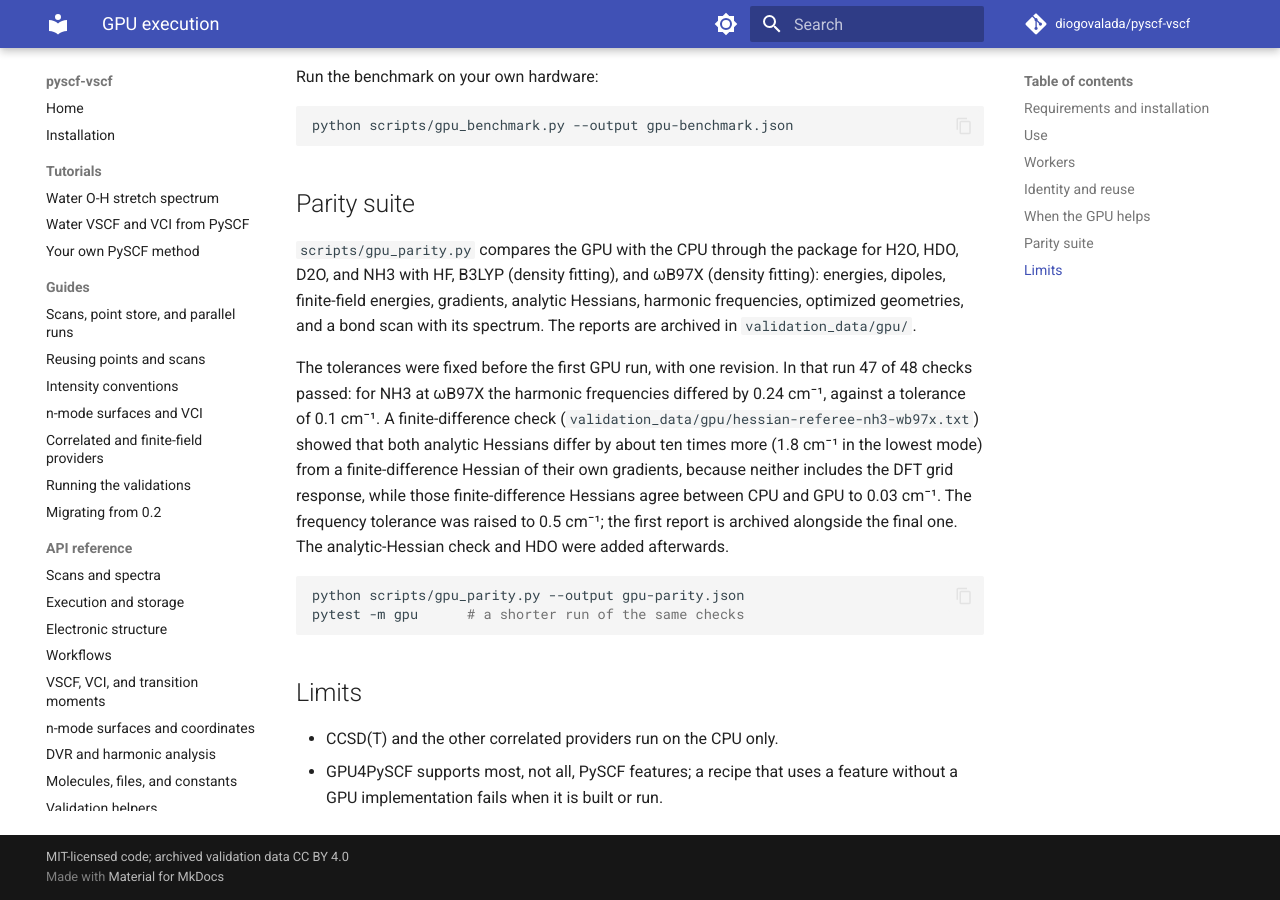
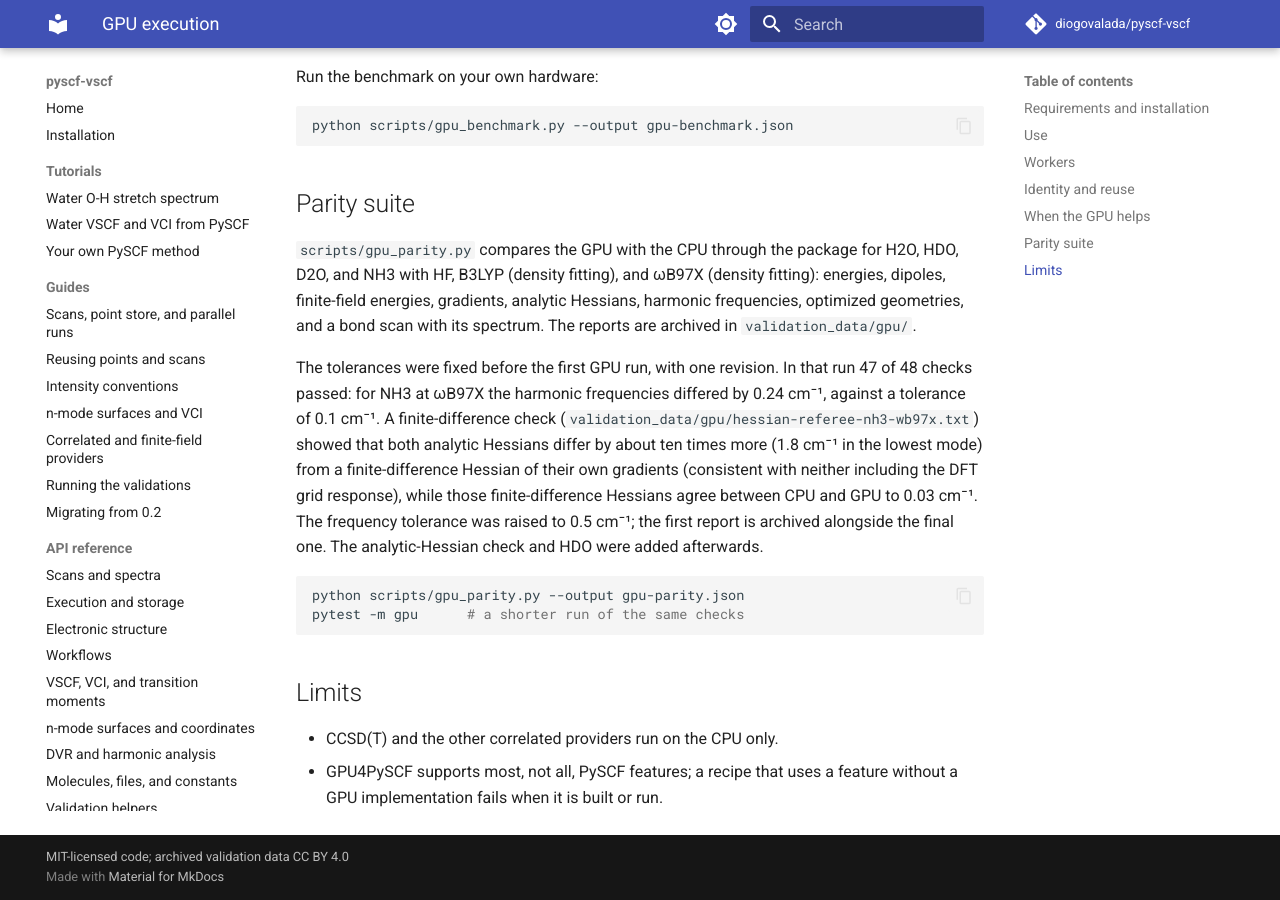
Before and after one commit to diogovalada/pyscf-vscf, an MkDocs documentation site: the page built from docs/gpu.md, in a window 1280 px wide and 900 px high, scrolled down 1981 px. Built offline with MkDocs 1.6.1 and Material for MkDocs 9.7.7, drawn with Linux system fonts in a browser that asks for light colours; comment, search, counter and statistics services are not loaded.

Commit message:
Describe the Hessian difference as evidence, not proof

```diff
--- a/docs/gpu.md
+++ b/docs/gpu.md
@@ -106,8 +106,8 @@ that run 47 of 48 checks passed: for NH3 at ωB97X the harmonic frequencies
 differed by 0.24 cm⁻¹, against a tolerance of 0.1 cm⁻¹. A finite-difference
 check (`validation_data/gpu/hessian-referee-nh3-wb97x.txt`) showed that both
 analytic Hessians differ by about ten times more (1.8 cm⁻¹ in the lowest
-mode) from a finite-difference Hessian of their own gradients, because
-neither includes the DFT grid response, while those finite-difference
+mode) from a finite-difference Hessian of their own gradients (consistent
+with neither including the DFT grid response), while those finite-difference
 Hessians agree between CPU and GPU to 0.03 cm⁻¹. The frequency tolerance
 was raised to 0.5 cm⁻¹; the first report is archived alongside the final
 one. The analytic-Hessian check and HDO were added afterwards.
```
Also changed, not shown: 1 other file.
